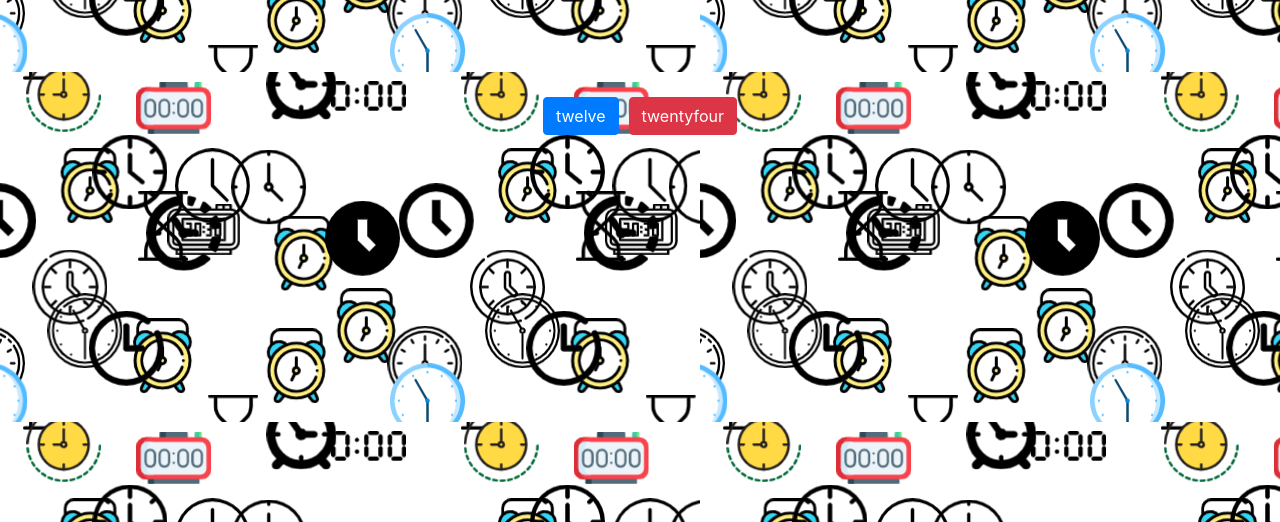
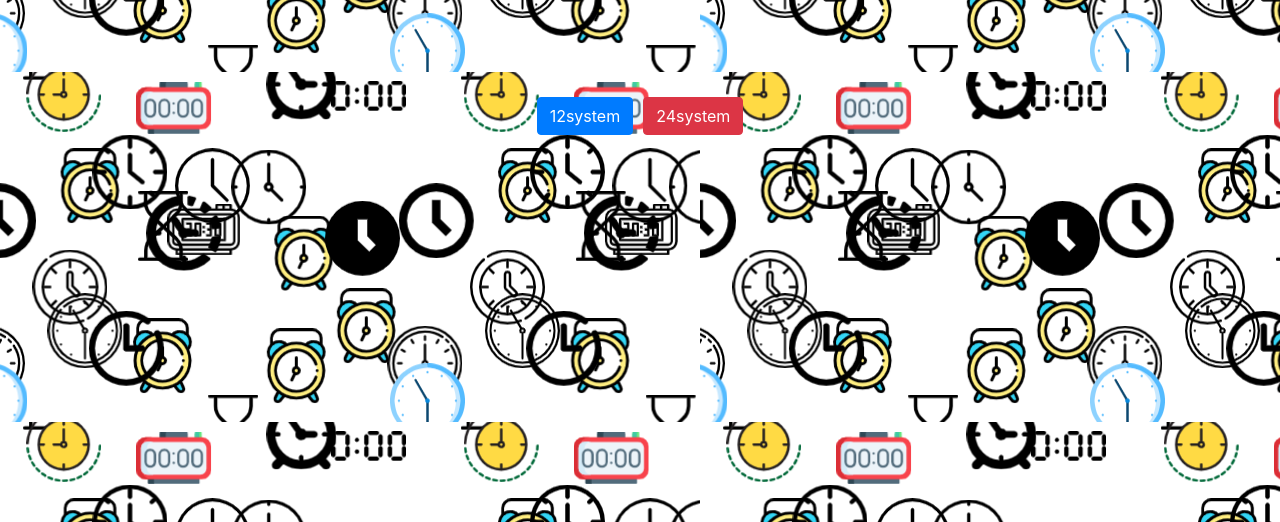
Before and after one commit to moazhamdy22/Digital_clock, a plain HTML site: page index.html in a window 1280 px wide. Shown: the part 278-800 px from the top of the page. Drawn offline with nearby package versions, Linux system fonts and the light colour scheme.

Commit message:
change the innerHtml for the two buttons

```diff
--- a/index.html
+++ b/index.html
@@ -20,8 +20,8 @@
 
     </div>
     <div class="twvOrTwf">
-        <button class="btn btn-primary twelve" >twelve</button>
-        <button class="btn btn-danger twentyfour" >twentyfour</button>
+        <button class="btn btn-primary twelve" >12system</button>
+        <button class="btn btn-danger twentyfour" >24system</button>
     </div>
     <script src="app.js"></script>
     <link rel="stylesheet" href="https://cdn.jsdelivr.net/npm/bootstrap@4.6.0/dist/css/bootstrap.min.css">
```
